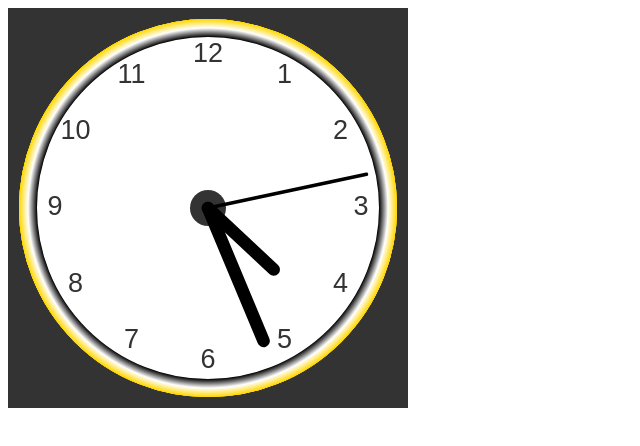
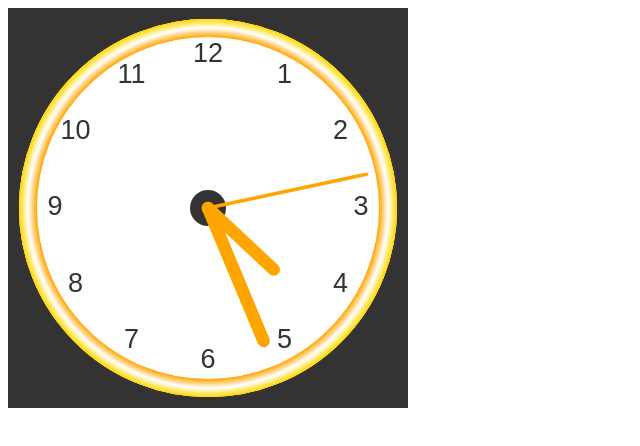
Before and after one commit to ericthered915/HTML5, a plain HTML site: page CanvasClock/CanvasClock.html in a window 1280 px wide. Shown: the whole page, without its empty margins (0-640 px from the left). Drawn offline with Linux system fonts and the light colour scheme.

Commit message:
clock again

```diff
--- a/CanvasClock/CanvasClock.html
+++ b/CanvasClock/CanvasClock.html
@@ -27,7 +27,7 @@ function drawFace(ctx, radius) {
   ctx.fillStyle = 'white';
   ctx.fill();
   grad = ctx.createRadialGradient(0,0,radius*0.95, 0,0,radius*1.05);
-  grad.addColorStop(0, 'black');
+  grad.addColorStop(0, 'orange');
   grad.addColorStop(0.5, 'white');
   grad.addColorStop(1, 'gold');
   ctx.strokeStyle = grad;
```
